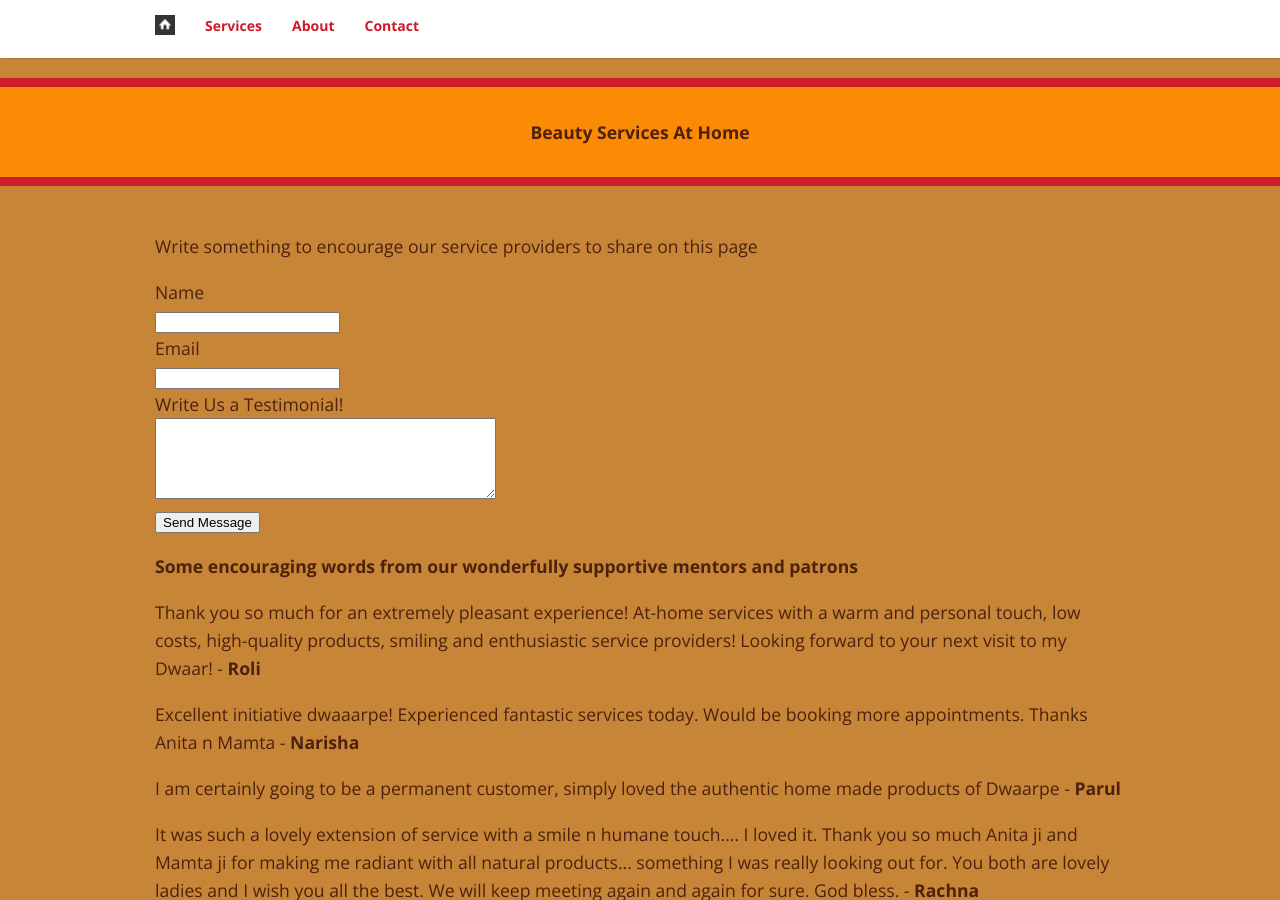
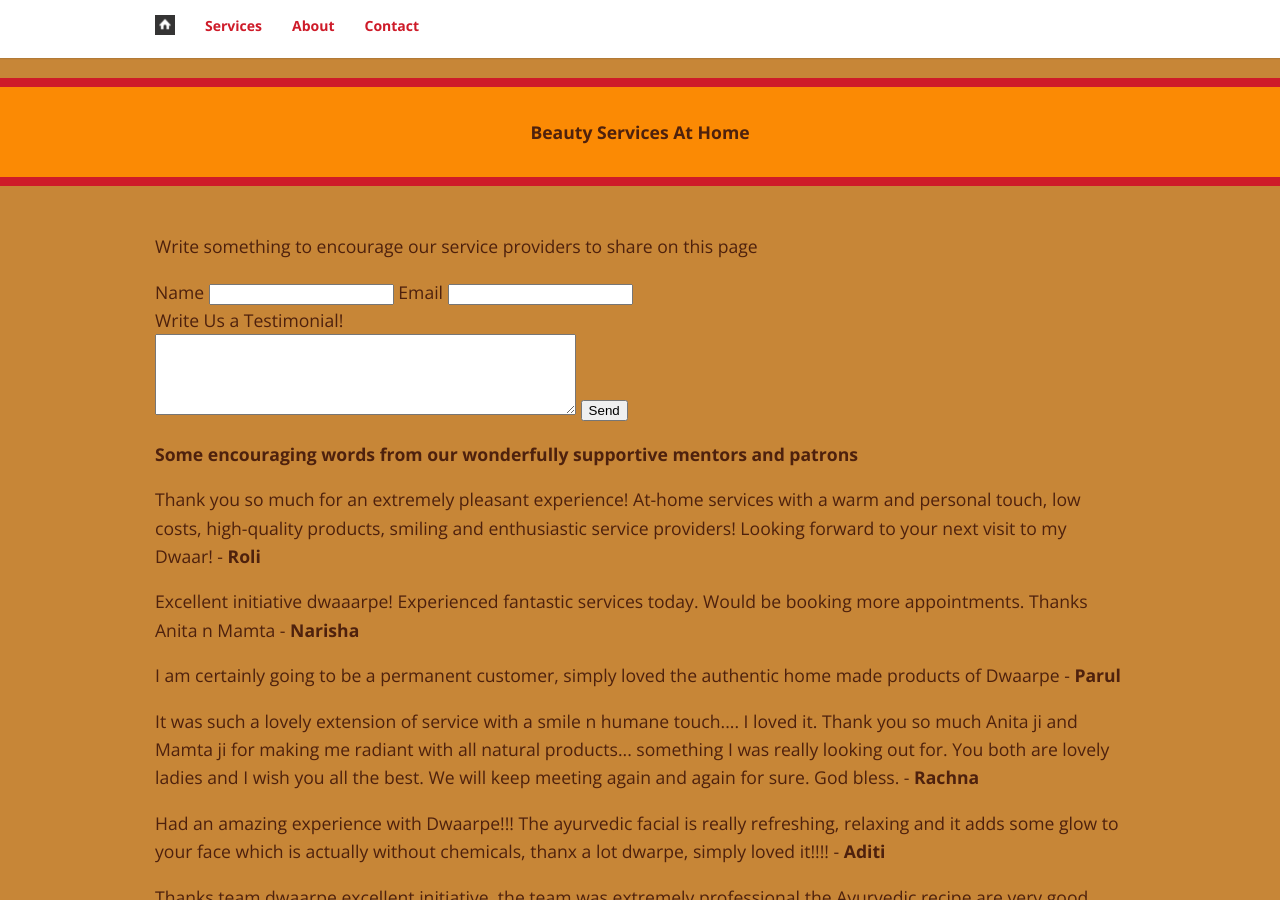
Before and after one commit to dwaarpe/dwaarpe.github.io, a Jekyll site: the page built from _pages/14_testimonials.md, in a window 1280 px wide and 900 px high. Built offline with Jekyll 4.4.1, drawn with Linux system fonts in a browser that asks for light colours; some web fonts are replaced.

Commit message:
added/re-arranged material

```diff
--- a/_pages/14_testimonials.md
+++ b/_pages/14_testimonials.md
@@ -6,11 +6,11 @@ permalink: /Testimonials/
 <p>Write something to encourage our service providers to share on this page</p>
 <form action="https://formspree.io/mklauria@gmail.com"
       method="POST">
-    Name<br> <input type="text" name="name"> <br>
-    Email<br> <input type="text" name="email"><br>
-    Write Us a Testimonial!<br> <textarea name="message" cols="40" rows="5"></textarea>
-    <input type="hidden" name="_next" value="/Testimonials/"><br>
-    <input type="submit" value="Send Message">
+    Name <input type="text" name="name">
+    Email <input type="text" name="email"><br>
+    Write Us a Testimonial!<br> <textarea name="message" cols="50" rows="5"></textarea>
+    <input type="hidden" name="_next" value="/Testimonials/">
+    <input type="submit" value="Send">
 </form>
 <p><b>Some encouraging words from our wonderfully supportive mentors and patrons </b></p>
 <p>Thank you so much for an extremely pleasant experience! At-home services
```
